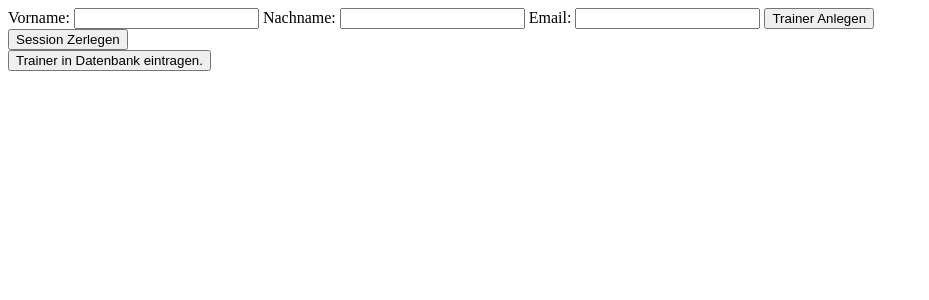
After one commit to ana-avila/FI29_A, a PHP site: page /php/trainer_anlegen.php in a window 1280 px wide. The commit adds this page. Shown: the top 300 px of the page, without its empty margins (0-929 px from the left). Run offline with PHP 8.4, Linux system fonts and the light colour scheme.

Commit message:
Grundlage Trainererstellung
# Added
- php/trainer_anlegen.php
--- PHP Code um das dynamische "in-page" Generieren von HTML-Elementen zu veranschaulichen inkl. einem grundlegendem System zur Erkennung der durchzuführenden Aktionen (Erstellung von HTML Elementen, Objektinstanzen) und dem halten dieser Informationen über die aktuelle Session hinweg.

```diff
--- a/source/beispiele/urlaubszeitraum.php
+++ b/source/beispiele/urlaubszeitraum.php
@@ -60,4 +60,6 @@ foreach($uzListe as $urlaubsZeitraum)
 		echo "Urlaubszeitraum ist 1 Tag";
 	}
 }
+
+echo nl2br("\n\n");
 ?>
--- a/source/core/Trainer.php
+++ b/source/core/Trainer.php
@@ -25,6 +25,7 @@
  *	TrainerObjekt Objekte sind: TrainerSchwerpunkt, TrainerLernfeld Objekte
  *
  *	Rev: 1.05
+
  *
  *	Autor(en): Andreas Biester
  */
--- a/source/index.php
+++ b/source/index.php
@@ -2,7 +2,7 @@
 include_once("core/Exceptions.php");
 include_once("core/KursObjektBasis.php");
 include_once("core/KursObjekt.php");
-include_once("core/TrainerSchwerpunkt.php");
+include_once("core/TrainerObjekt.php");
 include_once("core/Trainer.php");
 ?>
 <!DOCTYPE html>
--- /dev/null
+++ b/source/php/trainer_anlegen.php
@@ -0,0 +1,172 @@
+<?php
+include_once("../core/Exceptions.php");
+include_once("../core/Trainer.php");
+include_once("../core/ClassExtensions.php");
+include_once("../core/Urlaubszeitraum.php");
+
+session_start();
+
+if(isset($_POST['ssDestroy']))
+{
+	session_destroy();
+	unset($_POST['ssDestroy']);
+}
+
+if(isset($_POST['trainerAdd']))
+{
+	if((isset($_POST['vorname']) && !empty($_POST['vorname'])) && (isset($_POST['nachname']) && !empty($_POST['nachname'])) && (isset($_POST['email']) && !empty($_POST['email'])))
+	{
+		$trainer = new Trainer($_POST['vorname'], $_POST['nachname'], $_POST['email']);
+		$trainer = json_encode($trainer);
+		$_SESSION['trainerObject'] = $trainer;
+	}
+}
+
+?>
+<!DOCTYPE html>
+<html lang="de">
+	<head>
+		<meta charset="UTF-8">
+		<title>Index - Kursplaner</title>
+		<meta name="viewport" content="width=device-width, initial-scale=1.0" />
+		<meta name="expires" content="0">
+	</head>
+	<body>
+		<?php
+			if(isset($_SESSION['trainerObject']))
+			{
+				$trainer = json_decode($_SESSION['trainerObject']);
+				?>
+				<label for="vn">Objekt-Vorname: </label>
+				<input type="text" id="vn" name="vorname" value="<?= $trainer->vorname ?>">
+				<label for="nn">Objekt-Nachname: </label>
+				<input type="text" id="nn" name="nachname" value="<?= $trainer->nachname ?>">
+				<label for="en">Objekt-Email: </label>
+				<input type="email" id="en" name="email" value="<?= $trainer->email ?>">
+				<?php
+					/*	if(count($trainer->schwerpunkte) > 0)
+					 *	{
+					 *		HIER SCHLEIFENLOGIK UM SCHWERPUNKT OBJEKTE AUSZULESEN UND ANZUZEIGEN
+					 *		foreach($trainer->schwerpunkte as $schwerpunt)
+					 *		{
+					 *			hier zugriff auf das aktuelle element.
+					 *			//Ermitteln an welcher position im array das aktuelle element sich befindet
+					 *			$index = array_search($schwerpunkt, $trainer->schwerpunkte);
+					 *			$schwerpunkt->bezeichnung
+					 *			$schwerpunkt->primaer (ist boolean!)
+					 *
+					 *			Unsichtbares Input-Element um sich selbst leichter die Möglichkeit
+					 *			zu Schaffen, zu indentifizieren welches der Objekte Verändert werden muss.
+					 *
+					 *			<input type="hidden" name="editSP" value="$index">;
+					 *
+					 *			//Auslesen der Zahl
+					 *			$edit = $_POST['editSP'];
+					 *			//Bilden des Zugriffsschlüssel für $_POST
+					 *			$edit = 'schwerpunkt' + $edit;
+					 *			//Auslesen der benötigten Informationen
+					 *			$_POST[$edit];
+					 *		}
+					 *	}
+					 */
+					 /*
+						if(count($trainer->schwerpunkte) > 0)
+						{
+							foreach($trainer->schwerpunkte as $schwerpunkt)
+							{
+													<zu suchende element>, <array in dem gesucht wird>
+								$index = array_search($schwerpunkt, $trainer->schwerpunkt);
+								?>
+								<form method="post">
+									<label for="sp<?= $index ?>">Schwerpunkt </label>
+									<input type="text" id="sp<?= $index ?>" name="schwerpunkt<?= $index ?>" value="<?= $schwerpunkt->bezeichnung">
+									<input type="radio" id="prim<?= $index ?>" name="primaer<?= $index ?>" value="true">
+									<label for="prim<?= $index ?>">Primär</label>
+									<input type="radio" id="sek<?= $index ?>" name="primaer<?= $index ?>" value="false">
+									<label for="sek<?= $index ?>">Sekundär</label>
+									<input type="hidden" name="editSP" value="<?= $index ?>">
+									<input type="submit" name="modSP" value="Aktualisieren">
+								</form>
+								<?php
+							}
+						}
+					 */
+				?>
+				<form method="post">
+					<label for="sp">Schwerpunkt </label>
+					<input type="text" id="sp" name="schwerpunkt" value=""/>
+					<input type="radio" id="prim" name="primaer" value="true">
+					<label for="prim">Primär</label>
+					<input type="radio" id="sek" name="primaer" value="false">
+					<label for="sek">Sekundär</label>
+					<input type="submit" name="addSP" value="Schwerpunkt hinzufügen">
+				</form>
+				<?php
+					/*
+					 *	HIER SCHLEIFENLOGIK UM Lernfeld OBJEKTE AUSZULESEN UND ANZUZEIGEN
+					 *	foreach($trainer->lernfelder as $lernfeld)
+					 *	{
+					 *		hier zugriff auf das aktuelle element.
+					 *		$lernfeld->bezeichnung
+					 *		$lernfeld->primaer (ist boolean!)
+					 *	}
+					 */
+				?>
+				<form method="post">
+					<label for="sp">Lernfeld </label>
+					<input type="text" id="sp" value=""/>
+					<input type="radio" id="prim" name="primaer" value="primaer">
+					<label for="prim">Primär</label>
+					<input type="radio" id="sek" name="primaer" value="sekundaer">
+					<label for="sek">Sekundär</label>
+					<input type="submit" name="addLF" value="Lernfeld hinzufügen">
+				</form>
+				<?php
+					/*
+					 *	HIER SCHLEIFENLOGIK UM Urlaubszeitraum OBJEKTE AUSZULESEN UND ANZUZEIGEN
+					 *	foreach($trainer->Urlaubszeitraeume as $urlaubszeitraum)
+					 *	{
+					 *		hier zugriff auf das aktuelle element.
+					 *		$Urlaubszeitraum->anfang
+					 *		$Urlaubszeitraum->ende
+					 *	}
+					 */
+				?>
+				<form method="post">
+					<label>Urlaubszeitraum </label>
+					<label for="anf">Von </label>
+					<input type="date" id="anf" name="anfang" value=""/>
+					<label for="end">Bis </label>
+					<input type="date" id="end" name="ende" value=""/>
+					<input type="submit" name="addUZ" value="Urlaubszeitraum hinzufügen">
+				</form>
+
+			<form method="post">
+				<input type="submit" name="ssDestroy" value="Session Zerlegen">
+			</form>
+				<?php
+			}
+			else
+			{
+			?>
+			<form method="post">
+				<label for="vn">Vorname: </label>
+				<input type="text" id="vn" name="vorname" value="">
+				<label for="nn">Nachname: </label>
+				<input type="text" id="nn" name="nachname" value="">
+				<label for="en">Email: </label>
+				<input type="email" id="en" name="email" value="">
+				<input type="submit" name="trainerAdd" value="Trainer Anlegen">
+			</form>
+			<form method="post">
+				<input type="submit" name="ssDestroy" value="Session Zerlegen">
+			</form>
+			<?php
+			}
+		?>
+		<form action="trainerAdd.php" method="post">
+			<input type="hidden" name="tObject" value="">
+			<input type="submit" name="tAdd" value="Trainer in Datenbank eintragen.">
+		</form>
+	</body>
+</html>
```
